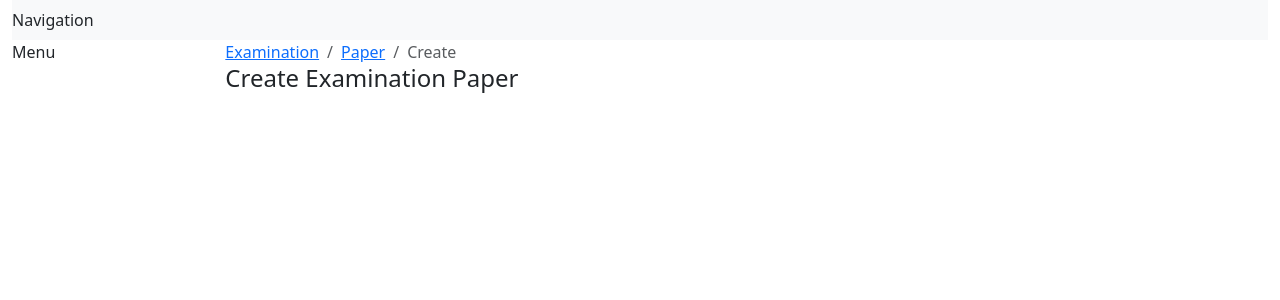
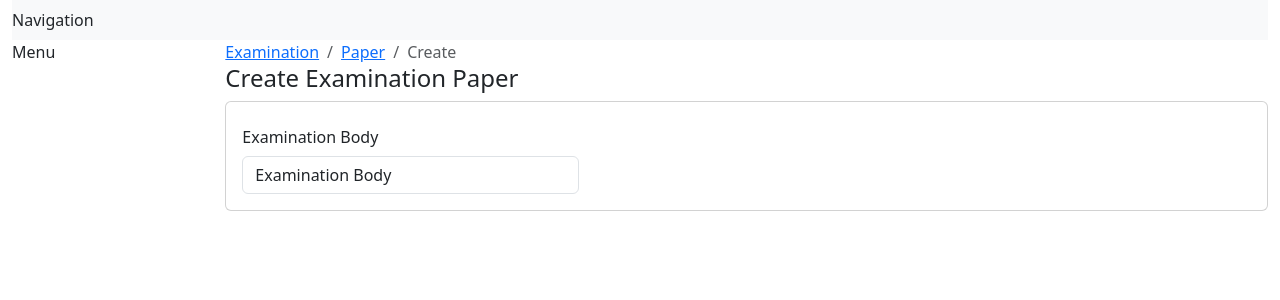
Before and after one commit to ndolocr/muungano_online_exams, a Django app: page /examination/paper/create in a window 1280 px wide. Shown: the top 300 px of the page. Run offline with Django 5.2, Linux system fonts and the light colour scheme; data that the repository does not hold is empty; some libraries are stand-ins or nearby versions.

Commit message:
Initiate form to create examination body

```diff
--- a/examination_paper/templates/examination_paper/create.html
+++ b/examination_paper/templates/examination_paper/create.html
@@ -16,4 +16,38 @@
         </div>
     </div>
 </div>
+
+<div class="row">
+    <!-- BEGIN FORM COLUMN -->
+    <div class="col-12">
+        <div class="card">
+            <div class="card-body">
+                {% if error_message %}
+                    <div class="alert alert-danger alert-dismissible fade show" role="alert"> <strong>Error Message </strong> No Duplicates allowed. </div>
+                {% endif %}
+
+                <form>
+                    {% csrf_token %}
+
+                    <div class="form-row">
+                        <div class="form-group col-md-4">
+                            <label for="examination_body" class="col-form-label">Examination Body</label>
+                            <select id="examination_body" name="examination_body" required class="form-control" v-model="txt_status">
+                                <option value="none" selected disabled hidden>Examination Body</option>
+                                {% for val in examination_bodies %}
+                                    <option value="val.id">{{val.acronym}}</option>
+                                {% endfor %}
+                            </select>
+                        </div>
+                    </div>
+                </form>
+            </div>
+        </div>
+    </div>
+    <!-- END FORM COLUMN -->
+
+</div>
+
+
+
 {% endblock%}
--- a/examination_paper/views.py
+++ b/examination_paper/views.py
@@ -1,9 +1,15 @@
 from django.shortcuts import render
 
+from examination_body.views import ExaminationBody
 # Create your views here.
 
 def create(request):
     if request.method == "POST":
         pass
     else:
-        return render(request, 'examination_paper/create.html')
+        examination_bodies = ExaminationBody.objects.all()
+
+        context = {
+            "examination_bodies": examination_bodies,
+        }
+        return render(request, 'examination_paper/create.html', context)
```
